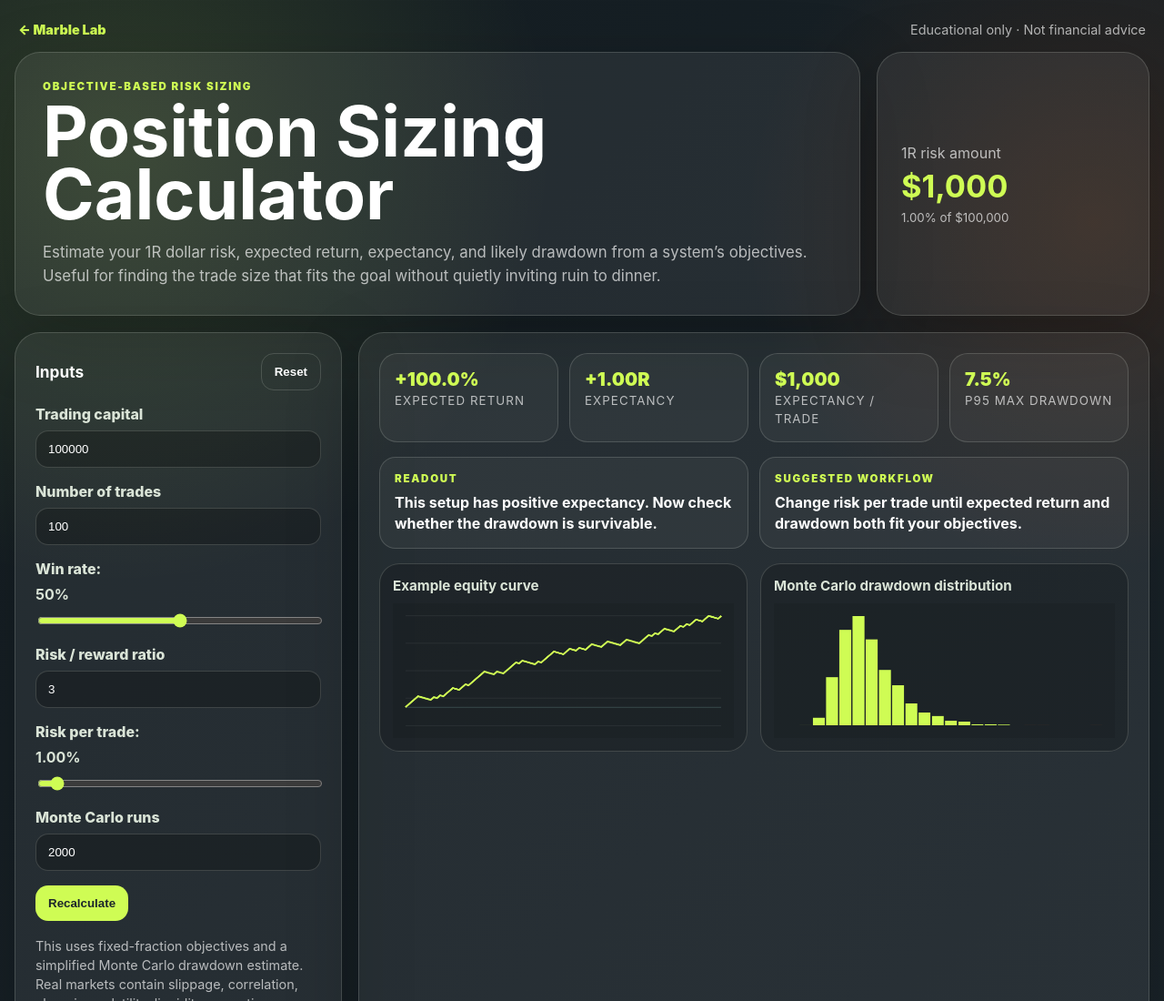
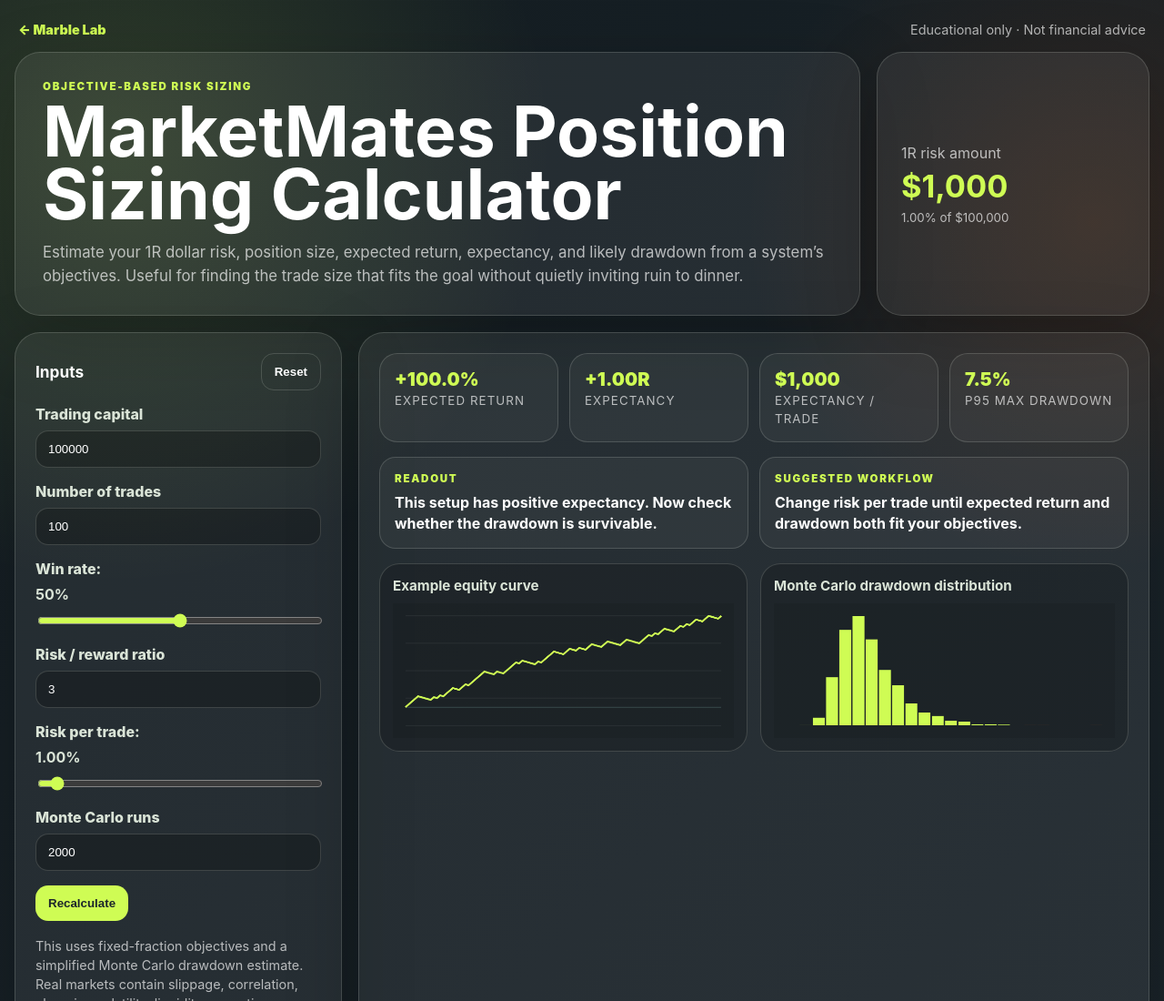
Before and after one commit to sam-e-trading/marblelab, a plain HTML site: page position-sizing-calculator/index.html in a window 1280 px wide. Shown: the top 1100 px of the page at 91% size. Drawn offline with Linux system fonts and the light colour scheme.

Commit message:
Improve position sizing calculator search metadata

```diff
--- a/position-sizing-calculator/index.html
+++ b/position-sizing-calculator/index.html
@@ -3,16 +3,16 @@
 <head>
   <meta charset="utf-8" />
   <meta name="viewport" content="width=device-width, initial-scale=1" />
-  <title>Position Sizing Calculator | 1R Risk Tool</title>
-  <meta name="description" content="Calculate 1R risk, position size, expected return, expectancy, and Monte Carlo drawdown from your account and trade objectives." />
+  <title>MarketMates Position Sizing Calculator | 1R Tool</title>
+  <meta name="description" content="Use the MarketMates position sizing calculator to estimate 1R risk, trade size, expectancy, expected return, and Monte Carlo drawdown." />
   <link rel="canonical" href="https://marblelab.marketmates.com/position-sizing-calculator/" />
   <meta property="og:type" content="website" />
   <meta property="og:url" content="https://marblelab.marketmates.com/position-sizing-calculator/" />
-  <meta property="og:title" content="Position Sizing Calculator — 1R Risk Tool" />
-  <meta property="og:description" content="Estimate 1R, trade size, expected return, expectancy, and drawdown from your account and risk settings." />
+  <meta property="og:title" content="MarketMates Position Sizing Calculator — 1R Tool" />
+  <meta property="og:description" content="Estimate 1R, trade size, expectancy, expected return, and drawdown from your account and risk settings." />
   <meta name="twitter:card" content="summary" />
-  <meta name="twitter:title" content="Position Sizing Calculator — 1R Risk Tool" />
-  <meta name="twitter:description" content="Estimate 1R, trade size, expected return, expectancy, and drawdown from your account and risk settings." />
+  <meta name="twitter:title" content="MarketMates Position Sizing Calculator — 1R Tool" />
+  <meta name="twitter:description" content="Estimate 1R, trade size, expectancy, expected return, and drawdown from your account and risk settings." />
   <link rel="stylesheet" href="styles.css" />
   <script type="application/ld+json">
 {
@@ -20,7 +20,7 @@
     "@graph": [
       {
         "@type": "SoftwareApplication",
-        "name": "Position Sizing Calculator",
+        "name": "MarketMates Position Sizing Calculator",
         "applicationCategory": "FinanceApplication",
         "operatingSystem": "Any",
         "url": "https://marblelab.marketmates.com/position-sizing-calculator/",
@@ -78,8 +78,8 @@
     <section class="hero">
       <div>
         <p class="eyebrow">Objective-based risk sizing</p>
-        <h1>Position Sizing Calculator</h1>
-        <p class="lede">Estimate your 1R dollar risk, expected return, expectancy, and likely drawdown from a system’s objectives. Useful for finding the trade size that fits the goal without quietly inviting ruin to dinner.</p>
+        <h1>MarketMates Position Sizing Calculator</h1>
+        <p class="lede">Estimate your 1R dollar risk, position size, expected return, expectancy, and likely drawdown from a system’s objectives. Useful for finding the trade size that fits the goal without quietly inviting ruin to dinner.</p>
       </div>
       <div class="score-card">
         <span>1R risk amount</span>
```
